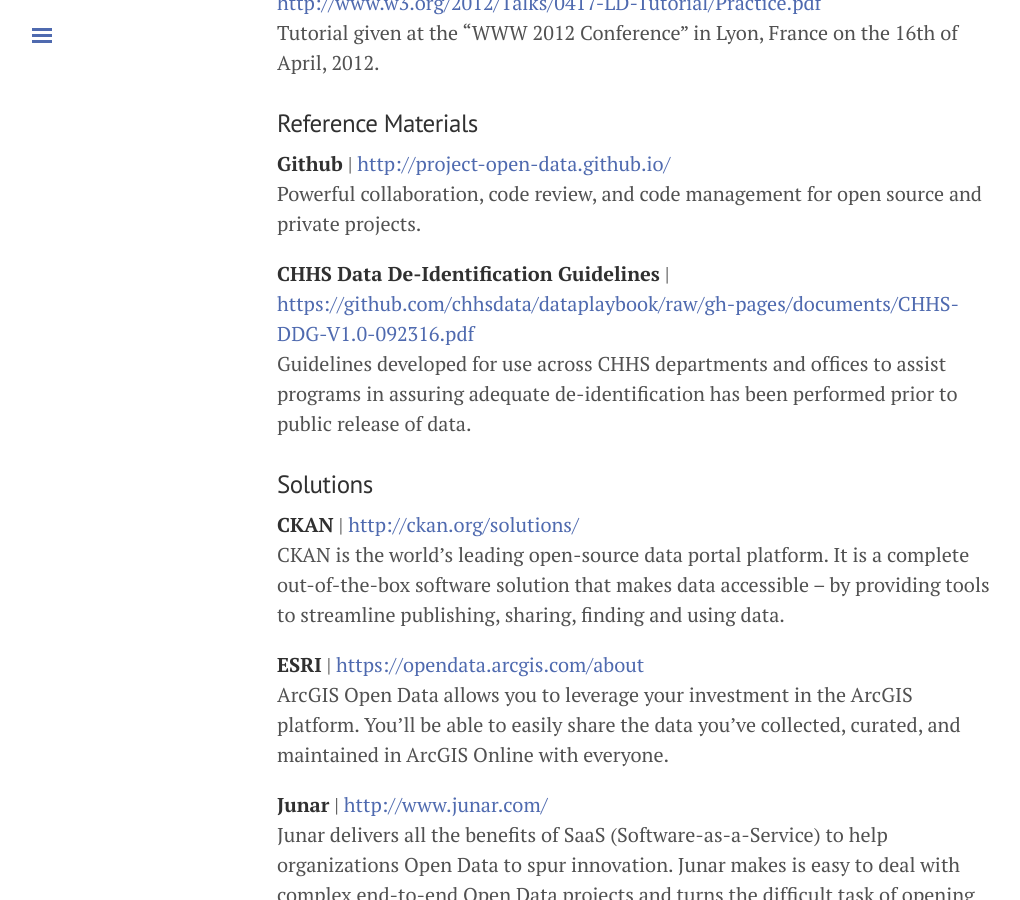
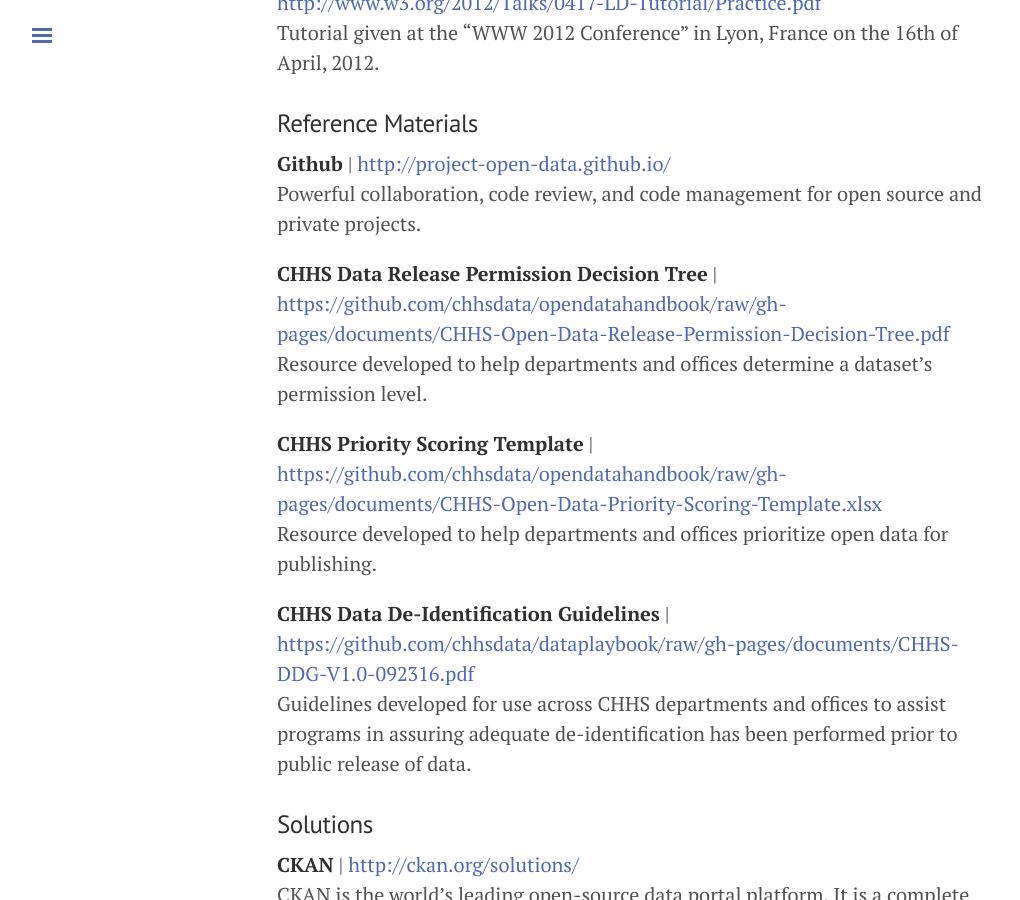
Before and after one commit to chhsdata/opendatahandbook, a Jekyll site: the page built from 7_resources.md, in a window 1280 px wide and 900 px high, scrolled down 6126 px. Shown: the whole window, without its empty margins (3-1023 px from the left). Built offline with Jekyll 4.4.1, drawn with Linux system fonts in a browser that asks for light colours.

Commit message:
Resource-Image Updates

```diff
--- a/7_resources.md
+++ b/7_resources.md
@@ -127,6 +127,12 @@ Tutorial given at the “WWW 2012 Conference” in Lyon, France on the 16th of A
 **Github** | [http://project-open-data.github.io/](http://project-open-data.github.io/)<br>
 Powerful collaboration, code review, and code management for open source and private projects.
 
+**CHHS Data Release Permission Decision Tree** | [https://github.com/chhsdata/opendatahandbook/raw/gh-pages/documents/CHHS-Open-Data-Release-Permission-Decision-Tree.pdf](https://github.com/chhsdata/opendatahandbook/raw/gh-pages/documents/CHHS-Open-Data-Release-Permission-Decision-Tree.pdf)<br>
+Resource developed to help departments and offices determine a dataset's permission level.
+
+**CHHS Priority Scoring Template** | [https://github.com/chhsdata/opendatahandbook/raw/gh-pages/documents/CHHS-Open-Data-Priority-Scoring-Template.xlsx](https://github.com/chhsdata/opendatahandbook/raw/gh-pages/documents/CHHS-Open-Data-Priority-Scoring-Template.xlsx)<br>
+Resource developed to help departments and offices prioritize open data for publishing.
+
 **CHHS Data De-Identification Guidelines** | [https://github.com/chhsdata/dataplaybook/raw/gh-pages/documents/CHHS-DDG-V1.0-092316.pdf](https://github.com/chhsdata/dataplaybook/raw/gh-pages/documents/CHHS-DDG-V1.0-092316.pdf)<br>
 Guidelines developed for use across CHHS departments and offices to assist programs in assuring adequate de-identification has been performed prior to public release of data.
 
```
Also changed, not shown: 1_introduction.md (+5 -1 lines), 2_governance.md (+1 -1 lines), 3_guidelines.md (+2 -2 lines), index.md (+1 -1 lines).
